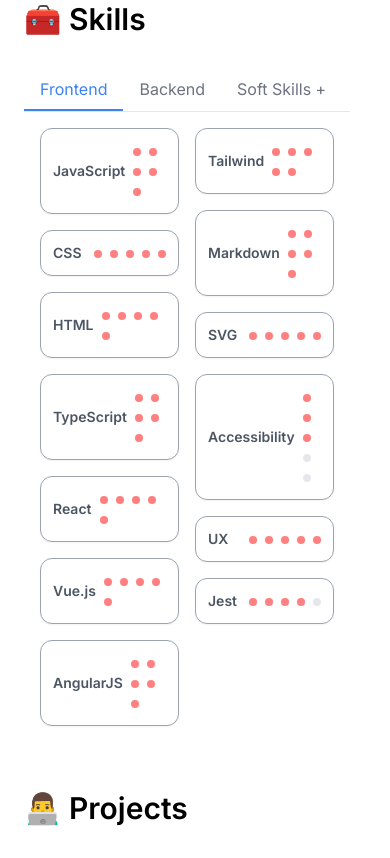
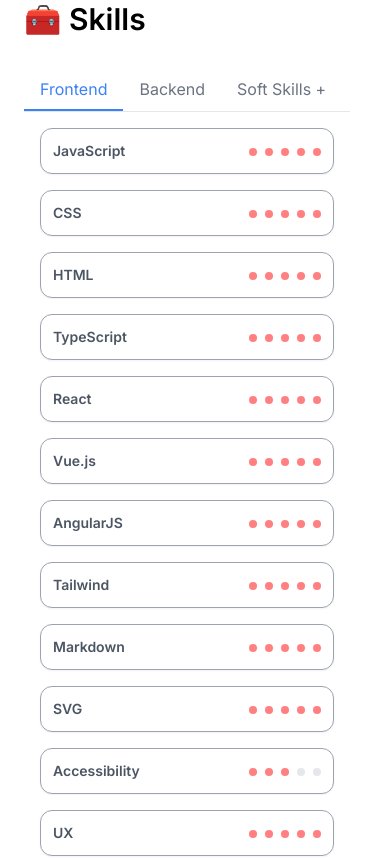
Before and after one commit to teles/teles.github.io, a Next.js app: page / in a window 390 px wide. Shown: the part 960-1818 px from the top of the page. Built offline with nearby package versions, Linux system fonts and the light colour scheme.

Commit message:
feat: Update home.json with optimized image URLs

```diff
--- a/home.json
+++ b/home.json
@@ -286,7 +286,7 @@
               "type": "Card",
               "props": {
                 "image": {
-                  "src": "https://raw.githubusercontent.com/teles/array-mixer/main/.readme/images/logo.png",
+                  "src": "/images/taildown.png",
                   "width": 616,
                   "height": 320
                 },
@@ -310,7 +310,7 @@
               "type": "Card",
               "props": {
                 "image": {
-                  "src": "https://raw.githubusercontent.com/teles/array-mixer/main/.readme/images/logo.png",
+                  "src": "/images/awesome-seo.png",
                   "width": 616,
                   "height": 320
                 },
--- a/src/app/page.tsx
+++ b/src/app/page.tsx
@@ -3,7 +3,6 @@
 import PageRenderer, { Section } from "@/components/pageRenderer/PageRenderer"
 import configs from "../../home.json"
 import Header from "@/components/header/Header"
-
 
 export default function Home() {
   const { sections, footer } = configs as { sections: Section[], footer: Section[] }
--- a/src/components/pillList/PillList.tsx
+++ b/src/components/pillList/PillList.tsx
@@ -7,7 +7,7 @@
 
 const PillList: React.FC<PillListProps> = ({ pills }) => {
   return (
-    <div className='w-full columns-2 md:columns-3 lg:columns-4'>
+    <div className='w-full columns-1 sm:columns-2 md:columns-3 lg:columns-4'>
       {pills.map(([pill, level], index) => (
         <Pill key={index} label={pill} level={parseInt(level) as 1 | 2 | 3 | 4 | 5 | undefined} />
       ))}
```
Also changed, not shown: public/images/awesome-seo.png (added), public/images/taildown.png (added).
